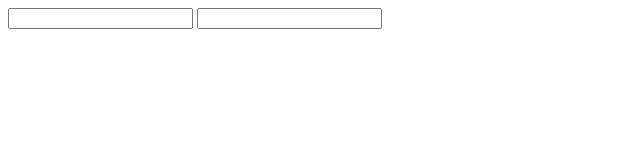
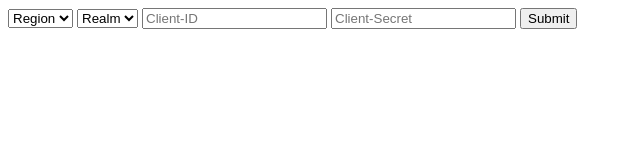
Before and after one commit to srknml/wow-destroy-calculator, an Electron app: page settings.html in a window 960 px wide. Shown: the whole page, without its empty margins (0-640 px from the left). Drawn offline with Linux system fonts and the light colour scheme.

Commit message:
Settings Page . Userconfig renderer => main

```diff
--- a/renderer/itemcontainer.js
+++ b/renderer/itemcontainer.js
@@ -79,9 +79,9 @@ function createItemsLayout() {
 
 async function __init__() {
   createItemsLayout();
-  await getPrices();
-  displayPrices();
-  handleUpdate();
+  // await getPrices();
+  // displayPrices();
+  // handleUpdate();
 }
 
 __init__();
--- a/renderer/settings.js
+++ b/renderer/settings.js
@@ -0,0 +1,16 @@
+const electron = require("electron");
+const { ipcRenderer } = electron;
+
+const form = document.querySelector(".settings-form");
+const USER_DATA = {};
+
+handleSubmit = (event) => {
+  event.preventDefault();
+  ipcRenderer.send("user-config", USER_DATA);
+};
+handleChange = (event) => {
+  USER_DATA[`${event.target.name}`] = event.target.value;
+};
+
+form.addEventListener("submit", handleSubmit);
+form.addEventListener("change", handleChange);
--- a/settings.html
+++ b/settings.html
@@ -1,14 +1,29 @@
 <!DOCTYPE html>
 <html lang="en">
-<head>
-    <meta charset="UTF-8">
-    <meta http-equiv="X-UA-Compatible" content="IE=edge">
-    <meta name="viewport" content="width=device-width, initial-scale=1.0">
+  <head>
+    <meta charset="UTF-8" />
+    <meta http-equiv="X-UA-Compatible" content="IE=edge" />
+    <meta name="viewport" content="width=device-width, initial-scale=1.0" />
+    <meta http-equiv="Content-Security-Policy" content="script-src 'self';" />
     <title>Settings</title>
-</head>
-<body>
-    <input/>
-    <input/>
+  </head>
+  <body>
+    <form class="settings-form">
+      <select name="region" id="region">
+        <option value="Region">Region</option>
+        <option value="na">NA</option>
+        <option value="eu">EU</option>
+      </select>
+      <select name="realm" id="realm">
+        <option value="Realm">Realm</option>
+        <option value="Realm">A</option>
+      </select>
+
+      <input name="id" value="" placeholder="Client-ID" />
+      <input name="secret" value="" placeholder="Client-Secret" />
+      <button type="submit">Submit</button>
+    </form>
+
     <script src="./renderer/settings.js"></script>
-</body>
+  </body>
 </html>
```
Also changed, not shown: index.html (+1 -0 lines), main.js (+14 -9 lines).
